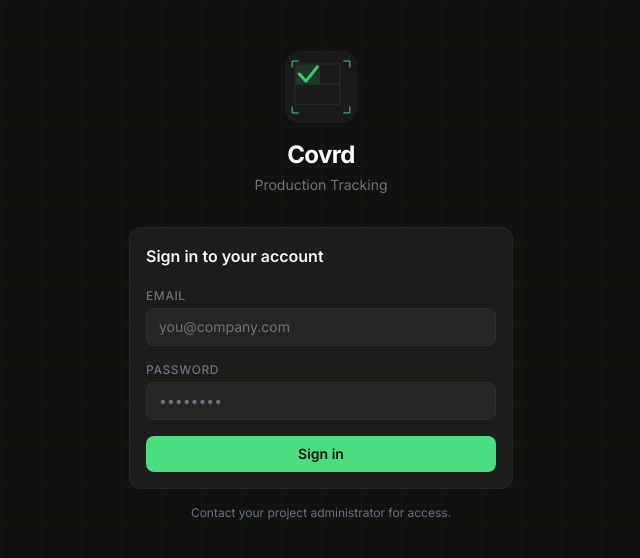
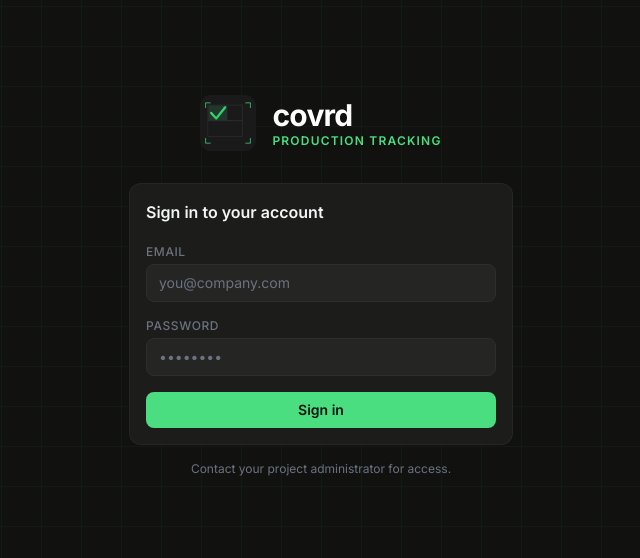
Before and after one commit to ronniec11/covrd, a React (Vite) app: page /login in a window 1280 px wide. Shown: the part 114-672 px from the top of the page, without its empty margins (319-959 px from the left). Built offline with nearby package versions, Linux system fonts and the light colour scheme.

Commit message:
fix login branding layout

```diff
--- a/src/pages/Login.jsx
+++ b/src/pages/Login.jsx
@@ -37,10 +37,12 @@ export default function Login() {
 
       <div className="w-full max-w-sm relative">
         {/* Logo */}
-        <div className="text-center mb-8">
-          <img src="/covrd-icon.svg" alt="Covrd" className="mb-4 mx-auto block" style={{ width: 72, height: 72 }} />
-          <h1 className="text-2xl font-bold text-white tracking-tight">Covrd</h1>
-          <p className="text-muted text-sm mt-1">Production Tracking</p>
+        <div className="flex items-center justify-center gap-4 mb-8">
+          <img src="/covrd-icon.svg" style={{ width: '56px', height: '56px' }} />
+          <div>
+            <h1 className="text-3xl font-bold text-white tracking-tight">covrd</h1>
+            <p className="text-xs font-semibold tracking-widest" style={{ color: '#4ade80' }}>PRODUCTION TRACKING</p>
+          </div>
         </div>
 
         {/* Card */}
```
